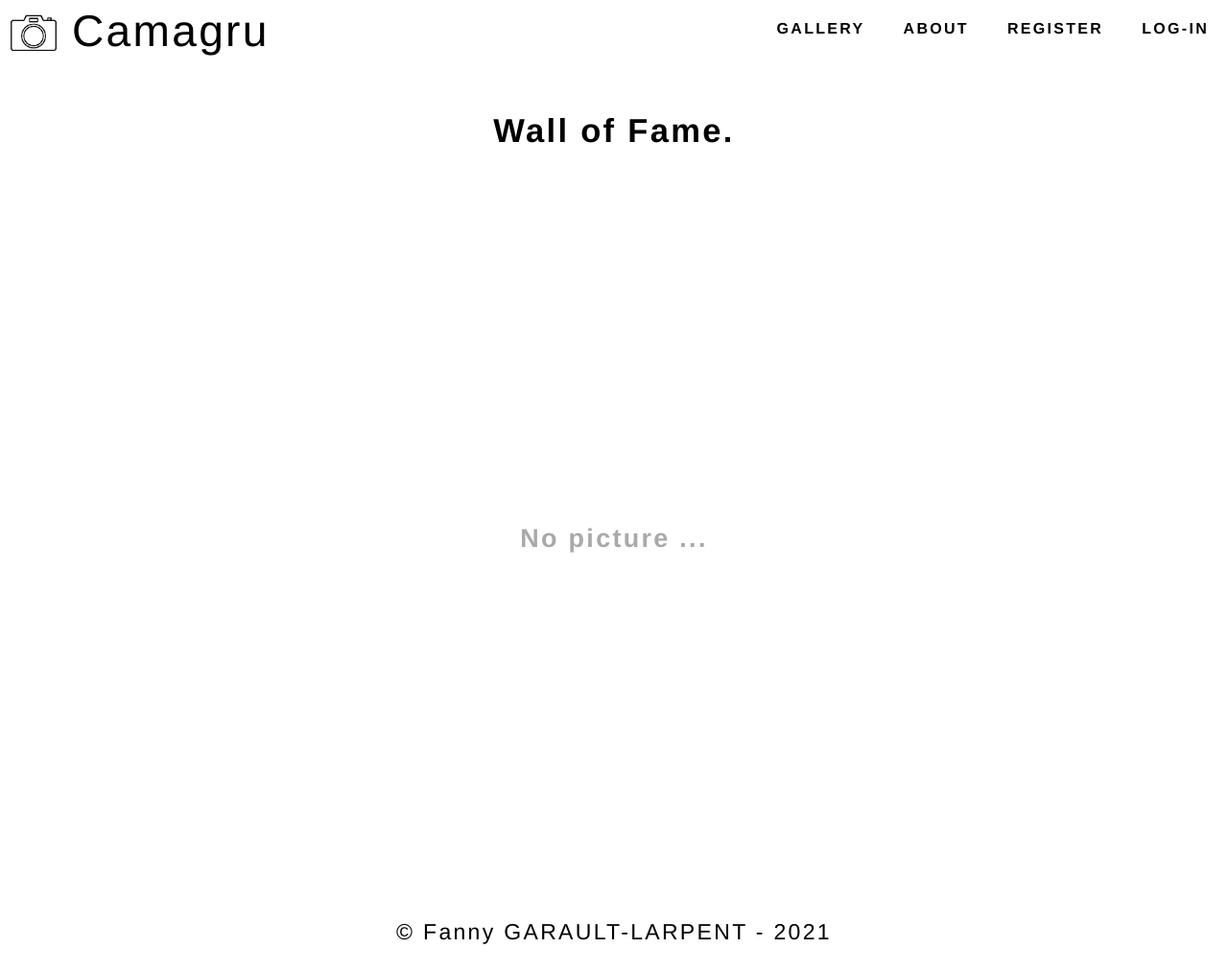
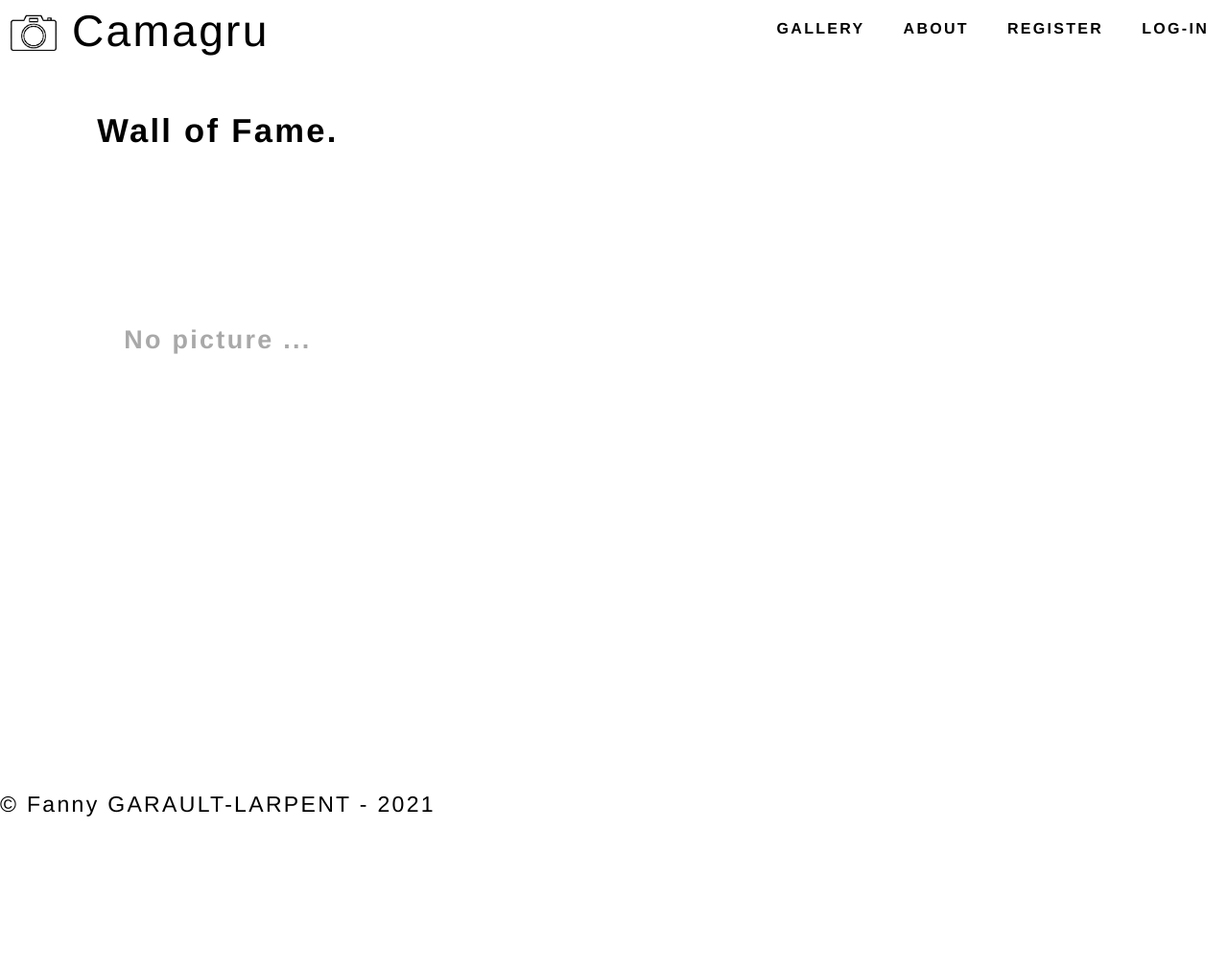
Before and after one commit to fgalar/camagru, a PHP site: page / in a window 1280 px wide. Shown: the whole page at 96% size. After the commit the page ends 851 px from the top, so only its background shows below. Run offline with PHP 8.4, Linux system fonts and the light colour scheme; data that the repository does not hold is empty.

```diff
--- a/app/tools/css/stylereview.css
+++ b/app/tools/css/stylereview.css
@@ -11,12 +11,14 @@
 		font-weight: 200;     /*  largeur de la police  */
 		line-height: 1.6;     /*  espacement des lignes conseillées par w3school    */
 		letter-spacing: .1em; /*  augmentation de l'ecart entre les lettres de 10%  */
-		box-sizing: border-box;
+		/* box-sizing: border-box; */
 	}
 
 	body {
 		display: flex;
 		flex-direction: column;
+		width: -moz-fit-content;
+		width: fit-content;
 	}
 
 	img {
@@ -657,3 +659,10 @@
 			max-width: 25%;
 		}
 	}
+
+
+	@media screen and (-webkit-min-device-pixel-ratio:0) {
+		.filter {
+			width: 20%;
+		}
+	}
```
